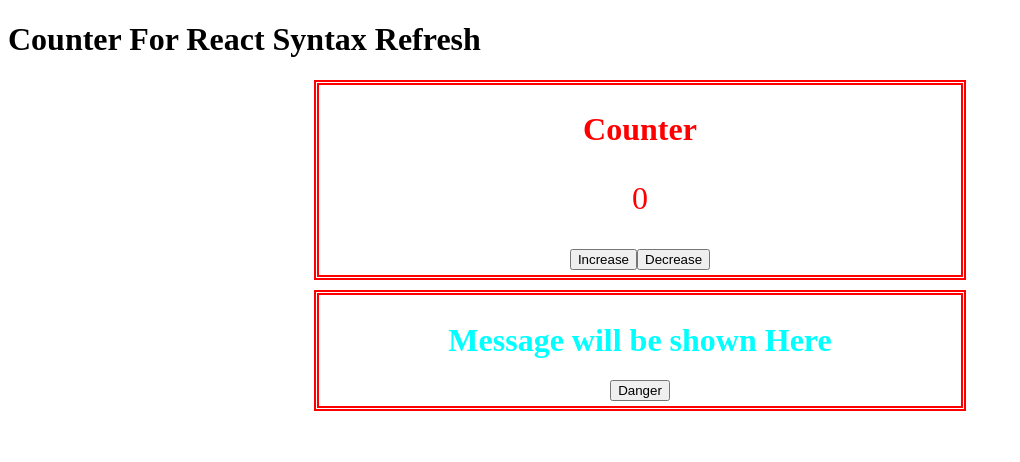
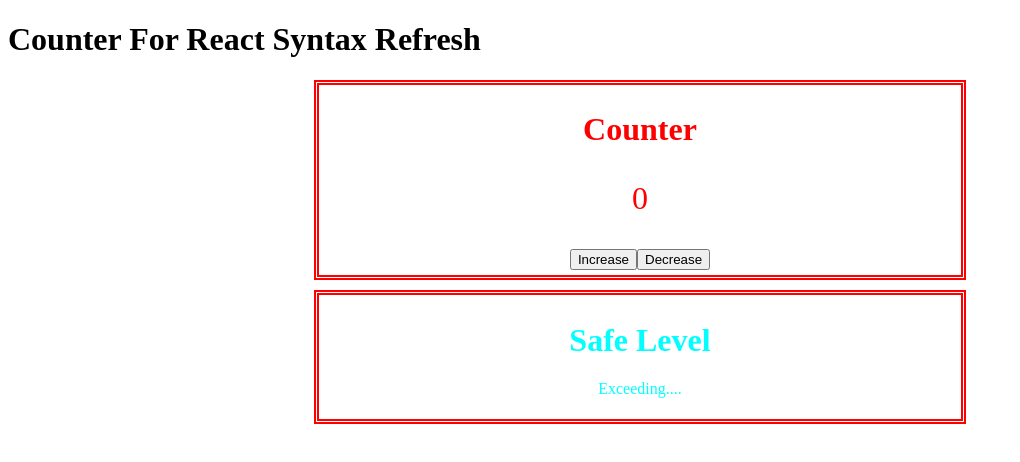
Before and after one commit to SivaRajana/React_Refresh, a React (Create React App) app: page / in a window 1280 px wide. Shown: the top 462 px of the page, without its empty margins (0-1020 px from the left). Built offline with nearby package versions, Linux system fonts and the light colour scheme.

Commit message:
&& method used in place of ternary operator

```diff
--- a/src/components/Message/index.js
+++ b/src/components/Message/index.js
@@ -4,17 +4,12 @@
 class Message extends Component {
   state = { limit: true };
   render() {
-    const danger_indication = () => {
-      const { limit } = this.state;
-      if (limit == false) {
-        return <button>Safe</button>;
-      }
-      return <button> Danger </button>;
-    };
+    const { limit } = this.state;
     return (
       <div className="text-cen-msg">
-        <h1> Message will be shown Here </h1>
-        {danger_indication()}
+        <h1> Safe Level </h1>
+        {limit && <p> Exceeding....</p>}
+        {!limit && <p> not exceeding..don't worry....</p>}
       </div>
     );
   }
```
